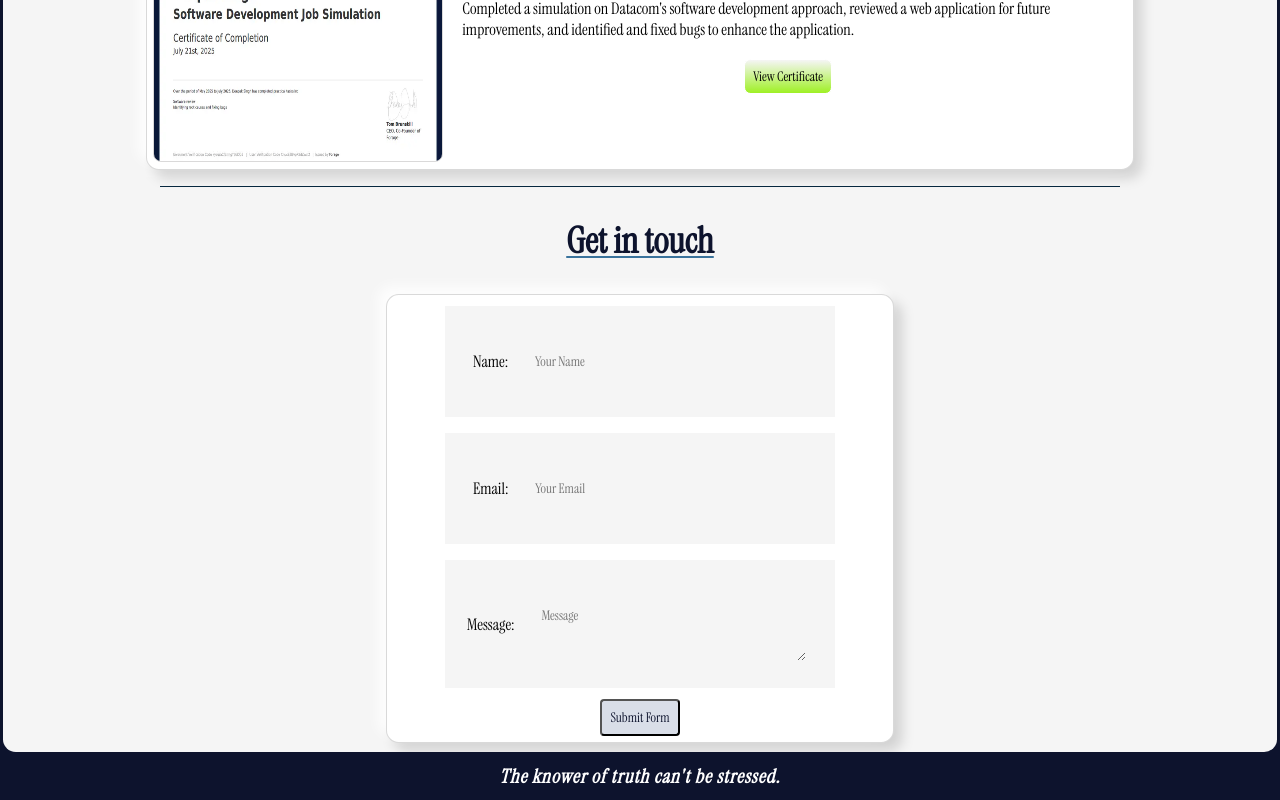
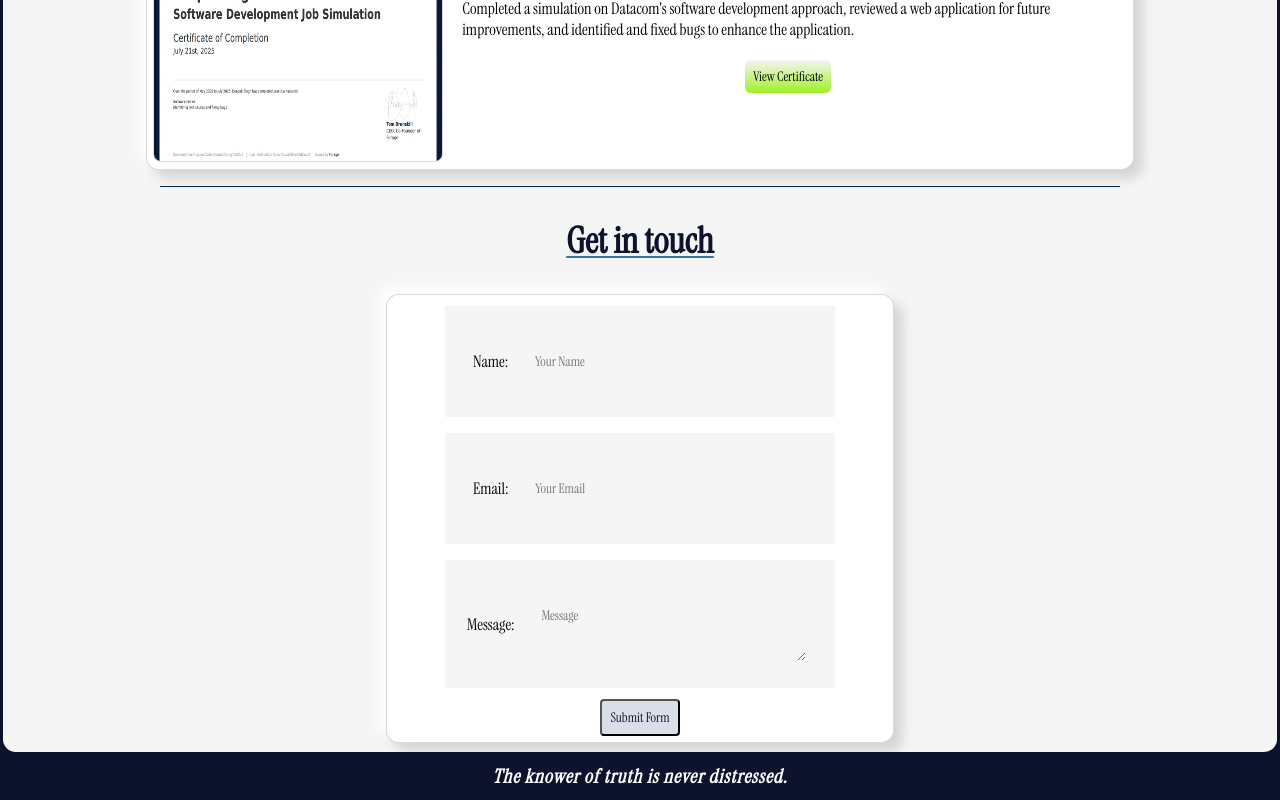
Before and after one commit to DeepakSingh9999/Portfolio, a React (Vite) app: page / in a window 1280 px wide. Shown: the part 5342-6142 px from the top of the page. Built offline with nearby package versions, Linux system fonts and the light colour scheme; no server answers.

Commit message:
Update footer.jsx

```diff
--- a/src/assets/components/footer.jsx
+++ b/src/assets/components/footer.jsx
@@ -1,7 +1,7 @@
 export default function Footer(){
     return(
         <footer className="footer-container" aria-label="Site Footer">
-            <strong><em>The knower of truth can't be stressed.</em></strong>
+            <strong><em>The knower of truth is never distressed.</em></strong>
         </footer>
     )
 }
```
